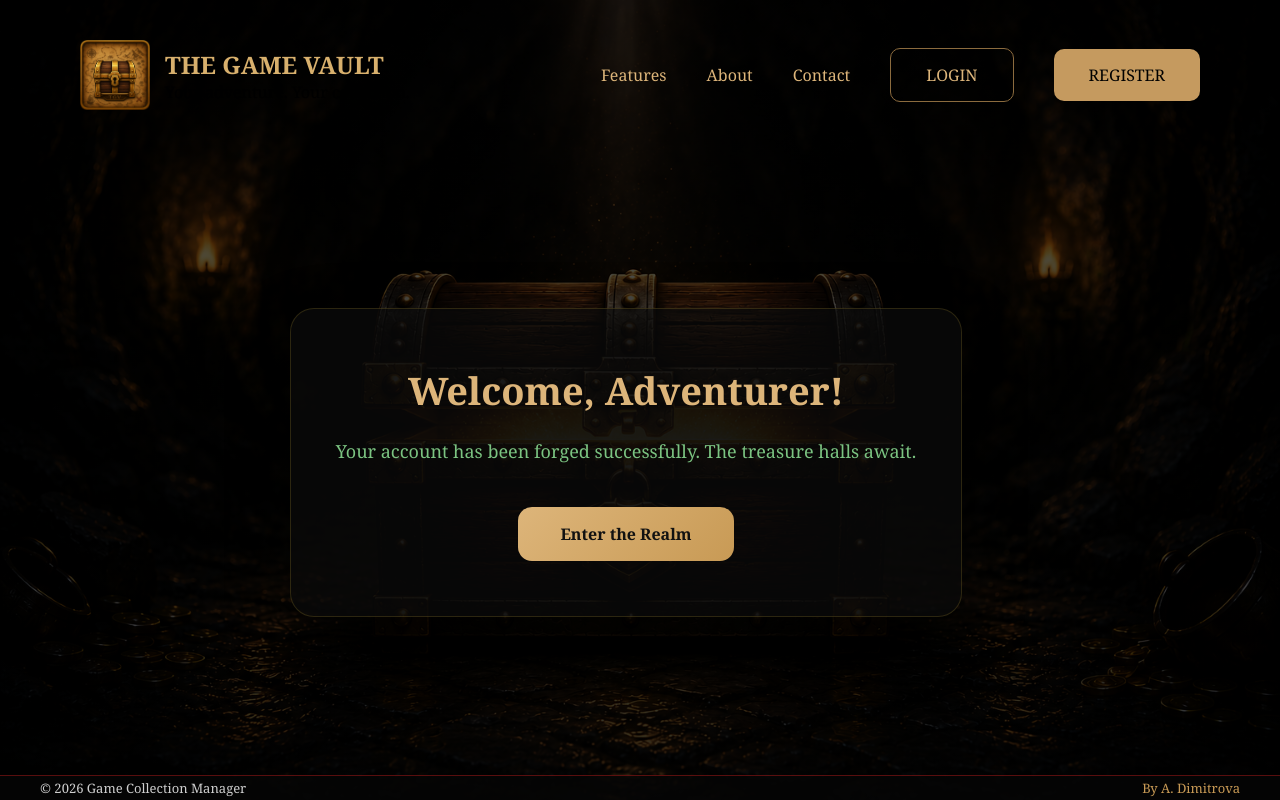
After one commit to Reyruko/game_collection_manager, a Spring Boot app: page /register/success in a window 1280 px wide. The commit adds this page. Run offline with Spring Boot 4, Linux system fonts and the light colour scheme.

Commit message:
feat: added register-success page
- register success styling

```diff
--- a/src/main/resources/static/css/register-success.css
+++ b/src/main/resources/static/css/register-success.css
@@ -1,9 +1,3 @@
-* {
-    margin: 0;
-    padding: 0;
-    box-sizing: border-box;
-}
-
 body{
     background:
             linear-gradient(
@@ -11,4 +5,67 @@ body{
                     rgba(0,0,0,0.80)
             ),
             url("../images/chest-opened.png");
+    background-size: cover;
 }
+
+body{
+    background-position: center;
+}
+
+.success-container{
+    flex:1;
+    display:flex;
+    justify-content:center;
+    align-items:center;
+    padding:40px;
+}
+
+.success-card{
+    transform: translateX(-14px);
+    background:rgba(10,10,10,.72);
+    border:1px solid rgba(212,175,55,.18);
+    border-radius:24px;
+    padding:55px 45px;
+    text-align:center;
+    box-shadow: 0 20px 60px rgba(0,0,0,.45);
+}
+
+.success-card h1{
+    color:#ddb57a;
+    margin-bottom:20px;
+    font-size:38px;
+}
+
+.success-card p{
+    color:#7bc381;
+    line-height:1.7;
+    margin-bottom:40px;
+    font-size:18px;
+}
+
+.success-btn{
+    display:inline-block;
+    text-decoration:none;
+    padding:16px 42px;
+    border-radius:14px;
+    background: linear-gradient(135deg, #ddb57a, #c89a55);
+    color:#111;
+    font-weight:bold;
+    transition:.25s;
+}
+
+.success-btn:hover{
+    transform: translateY(-3px);
+    box-shadow: 0 10px 30px rgba(212,175,55,.35);
+}
+
+@media (max-width:768px){
+    .success-card{
+        width:100%;
+        padding:40px 28px;
+    }
+
+    .success-card h1{
+        font-size:30px;
+    }
+}
--- /dev/null
+++ b/src/main/resources/templates/register-success.html
@@ -0,0 +1,36 @@
+<!DOCTYPE html>
+<html lang="en" xmlns:th="http://www.thymeleaf.org">
+<head>
+    <meta charset="UTF-8">
+    <title>Registration Successful</title>
+    <link rel="stylesheet" th:href="@{/css/common.css}">
+    <link rel="stylesheet" th:href="@{/css/register-success.css}">
+</head>
+
+<body>
+
+<div th:insert="~{fragments/nav-bar :: header}"></div>
+
+<main class="success-container">
+
+    <section class="success-card">
+
+        <h1>Welcome, Adventurer!</h1>
+
+        <p>
+            Your account has been forged successfully.
+            The treasure halls await.
+        </p>
+
+        <a th:href="@{/login}" class="success-btn">
+            Enter the Realm
+        </a>
+
+    </section>
+
+</main>
+
+<div th:insert="~{fragments/footer :: footer}"></div>
+
+</body>
+</html>
```
Also changed, not shown: src/main/resources/static/images/chest-opened.png (added).
